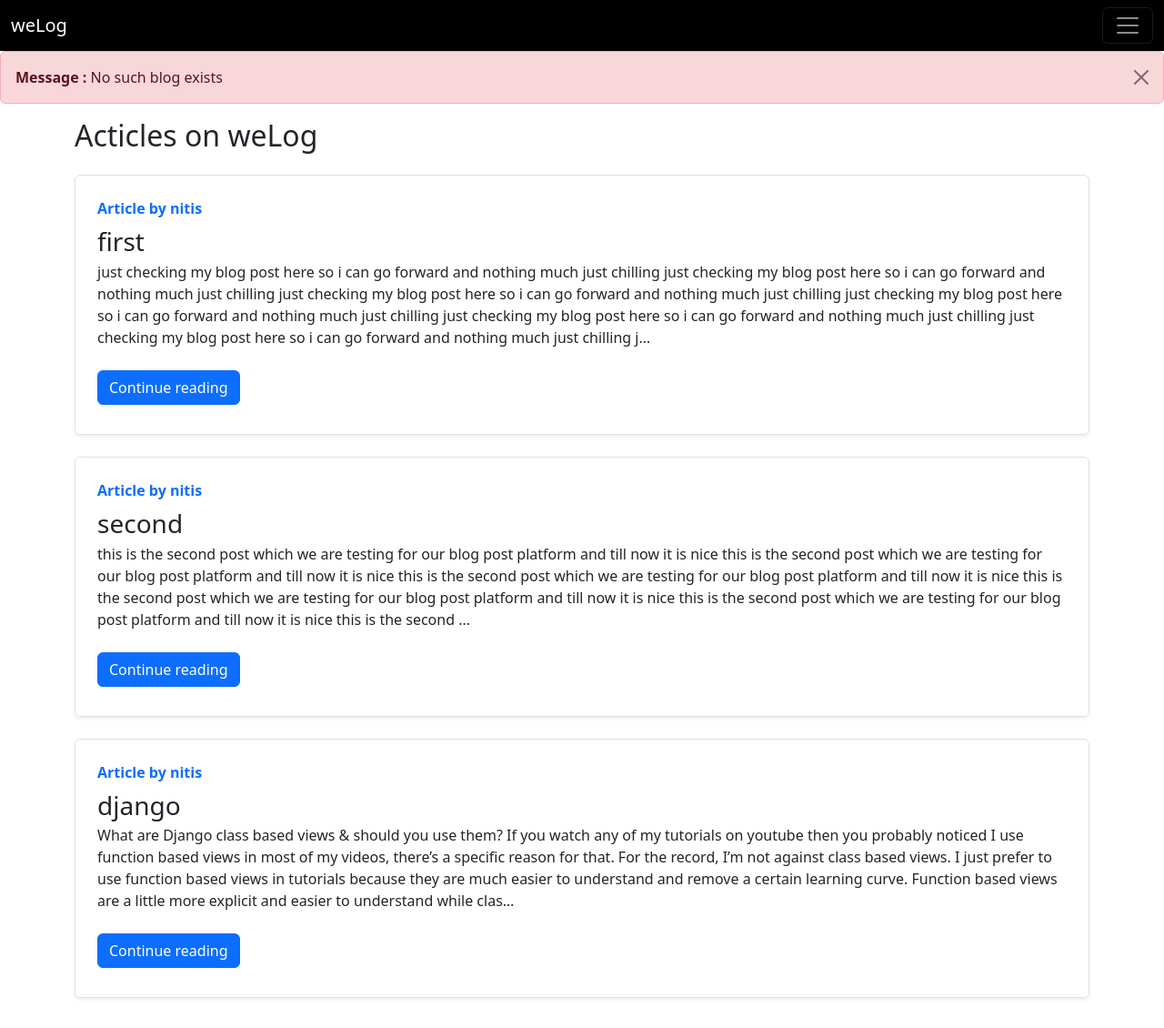
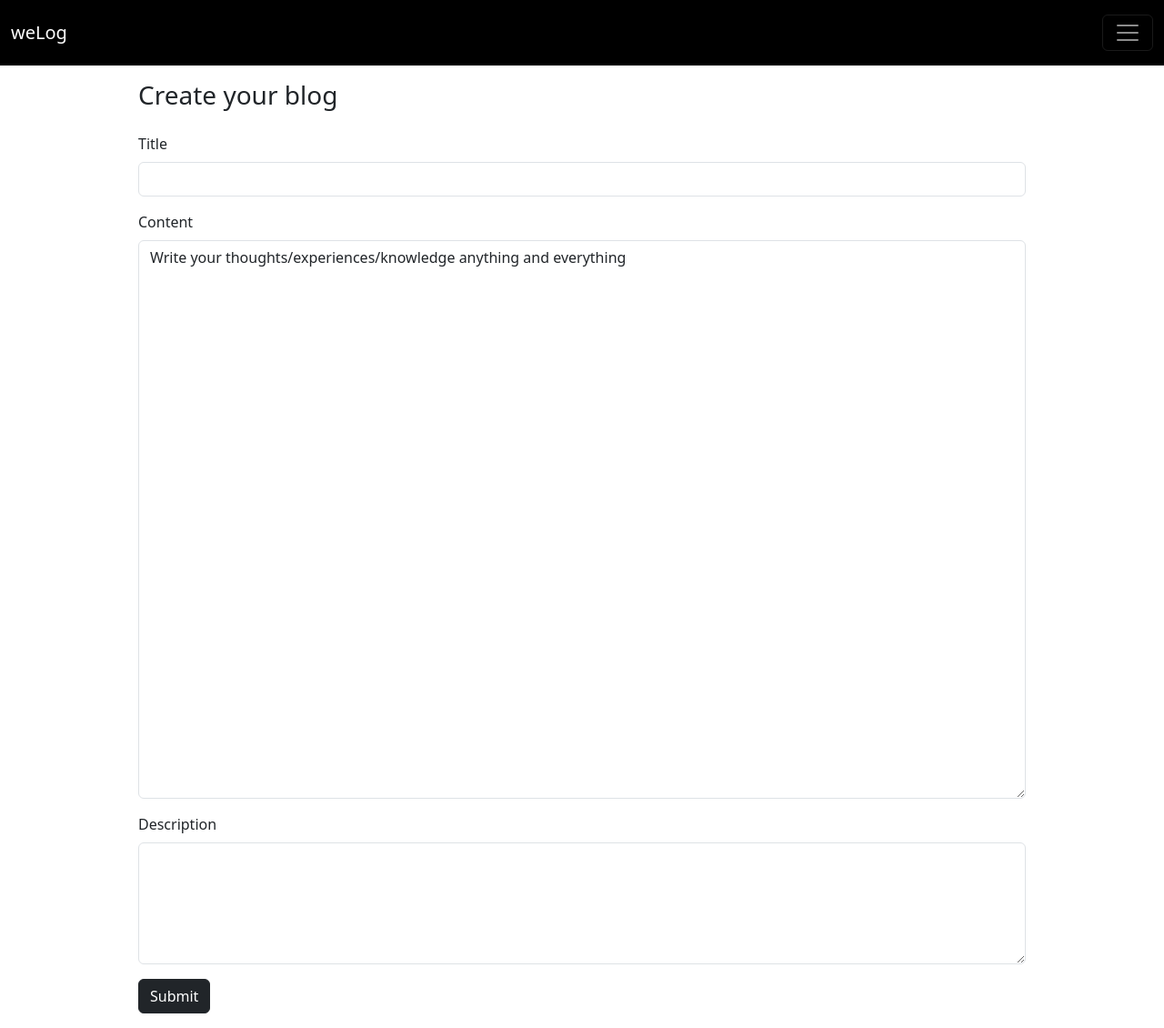
Before and after one commit to solARisOP/we-log, a Django app: page /blog/createblog in a window 1280 px wide. Shown: the whole page at 91% size. Before the commit the page ends 1098 px from the top, so only its background shows below. Run offline with Django 4.2, Linux system fonts and the light colour scheme; a user stored in the database is signed in; data comes from the database, SQL or seed files in the repository; some libraries are stand-ins or nearby versions.

Commit message:
30/09/23 - users can now post customised blogs with the help of tinymce editor integrated in the website

```diff
--- a/blog/models.py
+++ b/blog/models.py
@@ -7,13 +7,13 @@ class Post(models.Model):
     sno = models.AutoField(primary_key=True)
     title = models.CharField(max_length=255)
     content = models.TextField()
+    description = models.TextField(null=True, blank=True)
     user = models.ForeignKey(User, on_delete=models.CASCADE)
-    author = models.CharField(max_length=15, null=True)
     slug = models.CharField(max_length=130)
-    timeStamp = models.DateTimeField(blank=True)
+    timeStamp = models.DateTimeField(default=now, blank=True)
 
     def __str__(self):
-        return self.title + " by " + self.author
+        return self.title + " by " + self.user.username
 
 class BlogComment(models.Model):
     sno = models.AutoField(primary_key=True)
--- a/blog/urls.py
+++ b/blog/urls.py
@@ -2,7 +2,9 @@ from django.urls import path, include
 from blog import views
 
 urlpatterns = [
+    path('postblog', views.postBlog, name = "postBlog"),
+    path('createblog', views.createBlog, name = "createBlog"),
     path('postComment', views.postComment, name = "postComment"),
     path('', views.blogHome, name = "blogHome"),
-    path('<str:slug>', views.blogPost, name = "blogPost"),
+    path('<int:slug>', views.blogPost, name = "blogPost"),
 ]
--- a/blog/views.py
+++ b/blog/views.py
@@ -12,7 +12,7 @@ def blogHome(request):
 
 def blogPost(request, slug):
     try:
-        post = Post.objects.get(slug = slug)
+        post = Post.objects.get(sno = slug)
         comments = BlogComment.objects.filter(post = post, parent = None)
         replies = BlogComment.objects.filter(post = post).exclude(parent = None)
 
@@ -46,4 +46,21 @@ def postComment(request):
             comment = BlogComment(comment = comment, user = user, post = post, parent = parent)
             messages.success(request, "reply posted successfully")
         comment.save()
-    return redirect(f"/blog/{post.slug}")
+    return redirect(f"/blog/{post.sno}")
+
+def createBlog(request):
+    if request.user.is_authenticated:
+        return render(request, "blog/blogCreate.html")
+    else:
+        return redirect('/you')
+
+def postBlog(request):
+    print("entering")
+    if (request.user.is_authenticated) and (request.method=="POST"):
+        title = request.POST["title"]
+        content = request.POST["blog"]
+        description = request.POST["desc"]
+        post = Post.objects.create(title = title, content = content, description = description, user = request.user, slug = title)
+        post.save()
+        print("here")
+        return redirect('/you')
--- a/home/views.py
+++ b/home/views.py
@@ -49,8 +49,7 @@ def search(request):
     else:
         allPostsTitle = Post.objects.filter(title__icontains = query)
         allPostsContent = Post.objects.filter(content__icontains = query)
-        allPostsAuthor = Post.objects.filter(author__icontains = query)
-        allPosts = allPostsTitle.union(allPostsContent, allPostsAuthor)
+        allPosts = allPostsTitle.union(allPostsContent)
 
     if len(allPosts) == 0:
         messages.warning(request, "No search results found please refine your query")
--- a/templates/base.html
+++ b/templates/base.html
@@ -11,7 +11,7 @@
 {% comment %} <nav class="navbar navbar-expand-lg navbar-dark bg-dark"> {% endcomment %}
 
   <body>
-    <nav class="navbar navbar-expand-xxl sticky-top navbar-dark bg-black">
+    <nav class="navbar navbar-expand-xxl sticky-top navbar-dark bg-black py-3">
       <div class="container-fluid">
         <a class="navbar-brand" href="/">weLog</a>
         <button class="navbar-toggler" type="button" data-bs-toggle="collapse" data-bs-target="#navbarSupportedContent"
@@ -186,7 +186,7 @@
                 <input type="password" class="form-control" id="loginpassword" name="loginpassword" placeholder="Enter your password"
                   pattern="^\S+$" minlength="8" maxlength="15" required>
               </div>
-              <button type="submit" class="btn btn-primary my-2">Submit</button>
+              <button type="submit" class="btn btn-dark my-2">Submit</button>
             </form>
           </div>
         </div>
--- /dev/null
+++ b/templates/blog/blogCreate.html
@@ -0,0 +1,64 @@
+{% extends "base.html" %}
+
+{% block title %}Create Blog{% endblock title %}
+
+{% block youactive %} active {% endblock youactive %}
+
+{% block body %}
+<div class="container-fluid my-3" style="max-width: 1000px;">
+    <h3 class="mb-4">Create your blog</h3>
+    <form method="POST" onsubmit="return setAction(this)">
+        {% csrf_token %}
+        <div class="mb-3">
+            <label for="title" class="form-label">Title</label>
+            <input type="text" class="form-control" id="title" name="title" aria-describedby="title" pattern=".*\S+.*"
+                required trim>
+        </div>
+        <div class="mb-3">
+            <label for="content" class="form-label">Content</label>
+            <textarea class="form-control" name="content" id="content" cols="30" rows="25" pattern=".*\S+.*" trim
+                required minlength="50">Write your thoughts/experiences/knowledge anything and everything</textarea>
+        </div>
+        <div class="mb-3">
+            <label for="desc" class="form-label">Description</label>
+            <textarea class="form-control" name="desc" id="desc" cols="30" rows="5" pattern=".*\S+.*" trim required
+                minlength="15"></textarea>
+        </div>
+        <input type="text" id="blog" name = "blog" hidden>
+
+        <button type="submit" class="btn btn-dark" id="sub">Submit</button>
+    </form>
+</div>
+{% endblock body %}
+
+{% block js %}
+<script type="text/javascript" src='https://cdn.tiny.cloud/1/cp6vzz2y2g79rp8rz0avb3qzbteb668jlg3m4mwsfccyjq1w/tinymce/6/tinymce.min.js'
+    referrerpolicy="origin">
+</script>
+
+<script type="text/javascript">
+    tinymce.init({
+        selector: '#content',
+        plugins: [
+            'advlist', 'autolink', 'link', 'image', 'lists', 'charmap', 'preview', 'anchor', 'pagebreak',
+            'searchreplace', 'wordcount', 'visualblocks', 'visualchars', 'code', 'fullscreen', 'insertdatetime',
+            'media', 'table', 'emoticons', 'template', 'help'
+        ],
+        toolbar: 'undo redo | styles | bold italic | alignleft aligncenter alignright alignjustify | ' +
+            'bullist numlist outdent indent | link image | print preview media fullscreen | ' +
+            'forecolor backcolor emoticons | help',
+        menu: {
+            favs: { title: 'My Favorites', items: 'code visualaid | searchreplace | emoticons' }
+        },
+        menubar: 'favs file edit view insert format tools table help',
+    });
+</script>
+
+<script>
+    function setAction(form) {
+        document.getElementById('blog').value = tinymce.get("content").getContent();
+        form.action = "/blog/postblog";
+        return true;
+    }
+</script>
+{% endblock js %}
--- a/templates/blog/blogHome.html
+++ b/templates/blog/blogHome.html
@@ -14,17 +14,17 @@
 {% endblock js %}
 
 {% block body %}
-<div class="container my-3">
+<div class="container-fluid my-3" style="max-width: 1000px;">
     <h2>Acticles on weLog</h2>
     {% for post in allPosts %}
     <div class="row g-0 border rounded overflow-hidden flex-md-row my-4 shadow-sm h-md-250 position-relative">
         <div class="col p-4 d-flex flex-column position-static">
-            <strong class="d-inline-block mb-2 text-primary">Article by {{post.user.username}}</strong>
-            <h3 class="mb-0"><a class="text-decoration-none text-dark" href="/blog/{{post.slug}}">{{post.title}}</a></h3>
-            <div class="mb-1 text-muted">{{post.datetime}}</div>
-            <p class="card-text mb-auto"><div class="preview">{{post.content|safe |truncatechars:500}}</div></p>
+            <strong class="d-inline-block mb-2 text-dark">Article by {{post.user.username}}</strong>
+            <h3 class="mb-0"><a class="text-decoration-none text-dark" href="/blog/{{post.sno}}">{{post.title}}</a></h3>
+            <div class="mb-1 text-muted">{{post.timeStamp}}</div>
+            <p class="card-text mb-auto"><div class="preview">{{post.description|truncatechars:500}}</div></p>
             <div class="my-2">
-                <a href="/blog/{{post.slug}}" role="button" class="btn btn-primary">Continue reading</a>
+                <a href="/blog/{{post.sno}}" role="button" class="btn btn-dark">Continue reading</a>
 
             </div>
         </div>
--- a/templates/home/authors.html
+++ b/templates/home/authors.html
@@ -5,7 +5,7 @@
 {% block authoractive %} active {% endblock authoractive %}
 
 {% block body %}
-<div class="container my-3">
+<div class="container-fluid my-3" style="max-width : 1000px;">
     <h2>Acticles on weLog</h2>
     {% for user_ in users %}
     <div class="row g-0 border rounded overflow-hidden flex-md-row my-4 shadow-sm h-md-250 position-relative">
--- a/templates/home/contact.html
+++ b/templates/home/contact.html
@@ -5,8 +5,8 @@
 {% block contactactive %} active {% endblock contactactive %}
 
 {% block body %}
-<div class="container my-3">
-    <h3>Contact weLog Admin</h3>
+<div class="container-fluid my-3" style="max-width: 1000px;" >
+    <h3 class="mb-4">Contact weLog Admin</h3>
     <form method = "POST" action="/contact">
         {% csrf_token %}
         {% if user.is_authenticated %}
@@ -26,7 +26,7 @@
           <textarea class="form-control" name="content" id="content" cols="30" rows="7" pattern = ".*\S+.*" trim required></textarea>
         </div>
 
-        <button type="submit" class="btn btn-primary">Submit</button>
+        <button type="submit" class="btn btn-dark">Submit</button>
       </form>
 </div>
 {% endblock body %}
--- a/you/views.py
+++ b/you/views.py
@@ -27,7 +27,7 @@ def profileEdit(request):
         user.first_name = fname
         user.last_name = lname
         user.save()
-        profile = UserProfile.objects.get(user = request.user)
+        profile, created = UserProfile.objects.get_or_create(user = request.user)
         profile.description = desc
         profile.save()
         return redirect('/you')
```
Also changed, not shown: templates/account/user_profile.html (+20 -11 lines), templates/blog/blogPost.html (+5 -5 lines), templates/home/search.html (+4 -4 lines), blog/migrations/0008_post_description_alter_post_timestamp.py (added), blog/migrations/0009_remove_post_author.py (added), db.sqlite3.
